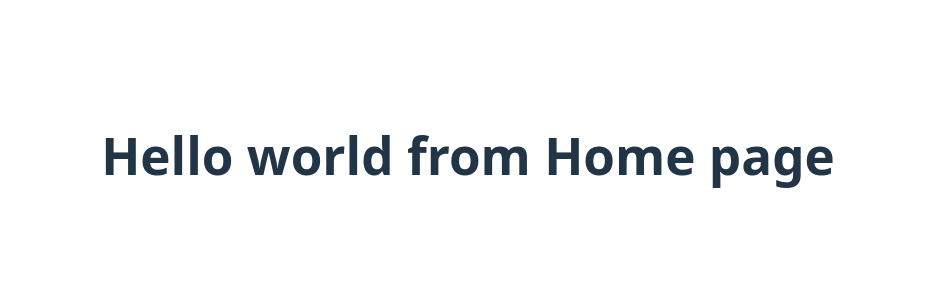
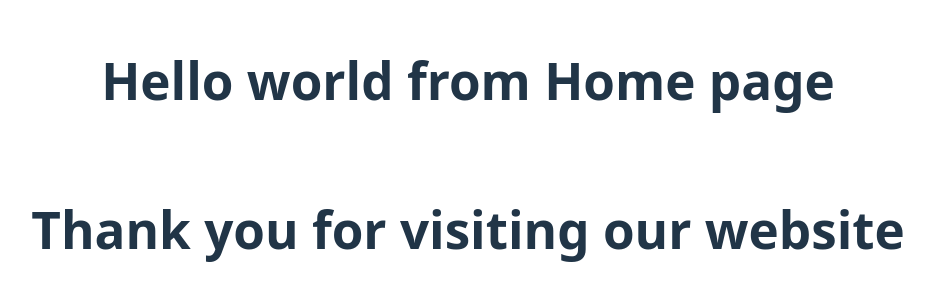
Before and after one commit to salauddin85/React-Explore, a React (Vite) app in the folder react-router-explore-M7/: page / in a window 1280 px wide. Shown: the part 245-546 px from the top of the page, without its empty margins (172-1106 px from the left). Built offline with nearby package versions, Linux system fonts and the light colour scheme.

Commit message:
added footer

```diff
--- /dev/null
+++ b/react-router-explore-M7/src/Pages/Footer/Footer.jsx
@@ -0,0 +1,11 @@
+import React from 'react'
+
+function Footer() {
+    return (
+        <div>
+            <h1>Thank you for visiting our website</h1>
+        </div>
+    )
+}
+
+export default Footer
--- /dev/null
+++ b/react-router-explore-M7/src/Pages/Headar/Headar.css
@@ -0,0 +1,5 @@
+nav a{
+    color: #fff;
+    text-decoration: none;
+    margin-right: 10px;
+}
--- /dev/null
+++ b/react-router-explore-M7/src/Pages/Headar/Headar.jsx
@@ -0,0 +1,20 @@
+import React from 'react'
+import './Headar.css'
+import { Link } from 'react-router-dom'
+function Headar() {
+    return (
+        <div>
+            <nav>
+                <ul >
+
+                    <Link to ="/">Home</Link>
+                    <Link to ="/about">About</Link>
+                    <Link to ="/contact">Contact</Link>
+                    <Link to ="/users">Users</Link>
+                </ul>
+            </nav>
+        </div>
+    )
+}
+
+export default Headar
--- a/react-router-explore-M7/src/Pages/Home/Home.jsx
+++ b/react-router-explore-M7/src/Pages/Home/Home.jsx
@@ -1,11 +1,16 @@
 import {React} from 'react';
 import { Outlet } from 'react-router-dom';
+import Header from '../Headar/Headar';
+import Footer from '../Footer/Footer';
+
 
 const Home = () => {
     return (
         <div>
             <h1>Hello world from Home page</h1>
+            <Header></Header>
             <Outlet></Outlet>
+            <Footer></Footer>
         </div>
     );
 };
--- /dev/null
+++ b/react-router-explore-M7/src/Pages/Users/Users.jsx
@@ -0,0 +1,11 @@
+import React from 'react'
+
+function Users() {
+    return (
+        <div>
+            <h1>Our users</h1>
+        </div>
+    )
+}
+
+export default Users
--- a/react-router-explore-M7/src/main.jsx
+++ b/react-router-explore-M7/src/main.jsx
@@ -9,6 +9,7 @@
 import Contact from './Pages/Contact/Contact.jsx';
 import Home from './Pages/Home/Home.jsx';
 import About from './Pages/About/About.jsx';
+import Users from './Pages/Users/Users.jsx';
 
 
 const router = createBrowserRouter([
@@ -25,6 +26,10 @@
         path: "/about",
         element: <About></About>
       },
+      {
+        path: "/users",
+        element: <Users></Users>
+      },
 
     ]
   }
```
